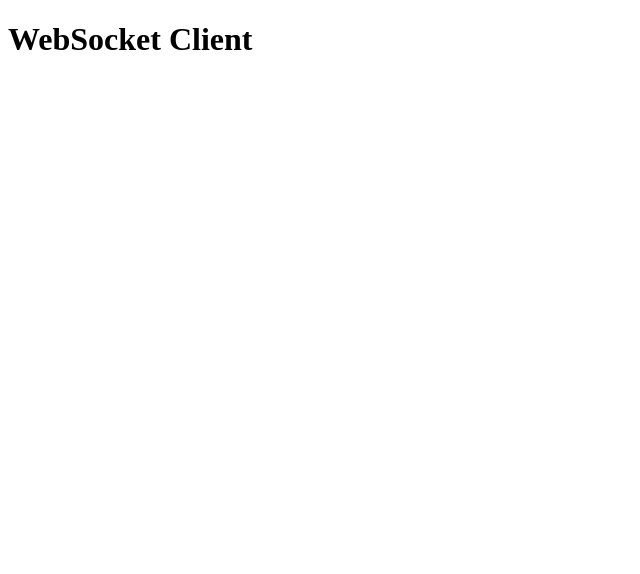
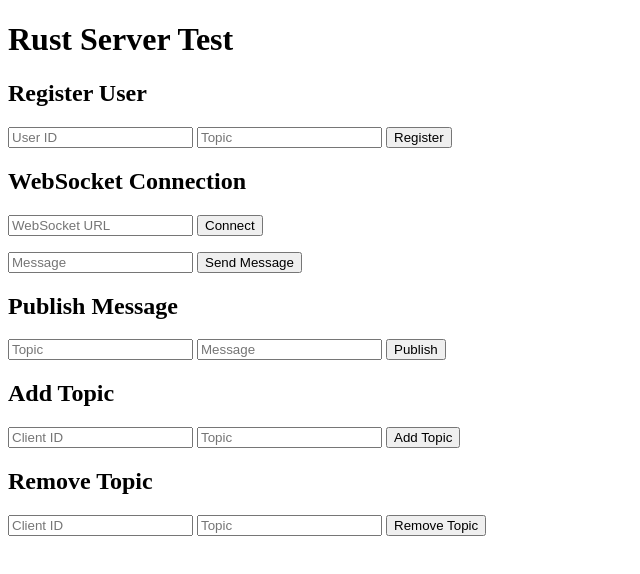
Before and after one commit to smokalaka/no_fap_cam, a plain HTML site: page src/client/index.html in a window 1280 px wide. Shown: the whole page, without its empty margins (0-640 px from the left). Drawn offline with Linux system fonts and the light colour scheme.

Commit message:
Create HTML form for connection and message. Fix bugs. WS conn & message working

```diff
--- a/src/client/index.html
+++ b/src/client/index.html
@@ -2,29 +2,131 @@
 <html lang="en">
 <head>
     <meta charset="UTF-8">
-    <meta name="viewport" content="width=device-width, initial-scale=1.0">
-    <title>WebSocket Client</title>
+    <title>Rust Server Test</title>
 </head>
 <body>
-    <h1>WebSocket Client</h1>
+    <h1>Rust Server Test</h1>
+    <div>
+        <h2>Register User</h2>
+        <input type="number" id="user_id" placeholder="User ID">
+        <input type="text" id="topic" placeholder="Topic">
+        <button onclick="registerUser()">Register</button>
+        <p id="register_response"></p>
+    </div>
+    <div>
+        <h2>WebSocket Connection</h2>
+        <input type="text" id="ws_url" placeholder="WebSocket URL">
+        <button onclick="connectWebSocket()">Connect</button>
+        <p id="ws_status"></p>
+        <div>
+            <input type="text" id="ws_message" placeholder="Message">
+            <button onclick="sendMessage()">Send Message</button>
+        </div>
+    </div>
+    <div>
+        <h2>Publish Message</h2>
+        <input type="text" id="pub_topic" placeholder="Topic">
+        <input type="text" id="pub_message" placeholder="Message">
+        <button onclick="publishMessage()">Publish</button>
+    </div>
+    <div>
+        <h2>Add Topic</h2>
+        <input type="text" id="add_topic_client_id" placeholder="Client ID">
+        <input type="text" id="add_topic" placeholder="Topic">
+        <button onclick="addTopic()">Add Topic</button>
+    </div>
+    <div>
+        <h2>Remove Topic</h2>
+        <input type="text" id="remove_topic_client_id" placeholder="Client ID">
+        <input type="text" id="remove_topic" placeholder="Topic">
+        <button onclick="removeTopic()">Remove Topic</button>
+    </div>
+
     <script>
-        const topic = "myTopic"; // Replace with your desired topic
+        let ws;
 
-        const ws = new WebSocket(`ws://127.0.0.1:8000/ws/83afe45dc5a44bc89ee62e7e9abca2e7`);
+        async function registerUser() {
+            const userId = document.getElementById('user_id').value;
+            const topic = document.getElementById('topic').value;
 
-        ws.onopen = () => {
-            console.log("Connected to WebSocket server!");
-            // Send a message to the server
-            ws.send("Hello from client!");
-        };
+            const response = await fetch('http://localhost:8000/register', {
+                method: 'POST',
+                headers: {
+                    'Content-Type': 'application/json'
+                },
+                body: JSON.stringify({ user_id: parseInt(userId), topic: topic }),
+                //mode: 'no-cors'
+            });
 
-        ws.onmessage = (message) => {
-            console.log("Received message:", message.data);
-        };
+            const data = await response.json();
+            document.getElementById('register_response').innerText = `Registered: ${data.url}`;
+            document.getElementById('ws_url').value = data.url;
+        }
 
-        ws.onclose = () => {
-            console.log("WebSocket connection closed");
-        };
+        function connectWebSocket() {
+            const wsUrl = document.getElementById('ws_url').value;
+            ws = new WebSocket(wsUrl);
+
+            ws.onopen = () => {
+                document.getElementById('ws_status').innerText = 'WebSocket connected';
+            };
+
+            ws.onmessage = (event) => {
+                console.log('Message from server: ', event.data);
+            };
+
+            ws.onclose = () => {
+                document.getElementById('ws_status').innerText = 'WebSocket disconnected';
+            };
+
+            ws.onerror = (error) => {
+                console.error('WebSocket error: ', error);
+            };
+        }
+
+        function sendMessage() {
+            const message = document.getElementById('ws_message').value;
+            ws.send(message);
+        }
+
+        async function publishMessage() {
+            const topic = document.getElementById('pub_topic').value;
+            const message = document.getElementById('pub_message').value;
+
+            await fetch('http://localhost:8000/publish', {
+                method: 'POST',
+                headers: {
+                    'Content-Type': 'application/json'
+                },
+                body: JSON.stringify({ topic: topic, message: message })
+            });
+        }
+
+        async function addTopic() {
+            const clientId = document.getElementById('add_topic_client_id').value;
+            const topic = document.getElementById('add_topic').value;
+
+            await fetch('http://localhost:8000/add_topic', {
+                method: 'POST',
+                headers: {
+                    'Content-Type': 'application/json'
+                },
+                body: JSON.stringify({ client_id: clientId, topic: topic })
+            });
+        }
+
+        async function removeTopic() {
+            const clientId = document.getElementById('remove_topic_client_id').value;
+            const topic = document.getElementById('remove_topic').value;
+
+            await fetch('http://localhost:8000/remove_topic', {
+                method: 'DELETE',
+                headers: {
+                    'Content-Type': 'application/json'
+                },
+                body: JSON.stringify({ client_id: clientId, topic: topic })
+            });
+        }
     </script>
 </body>
 </html>
```
Also changed, not shown: 4 other files.
